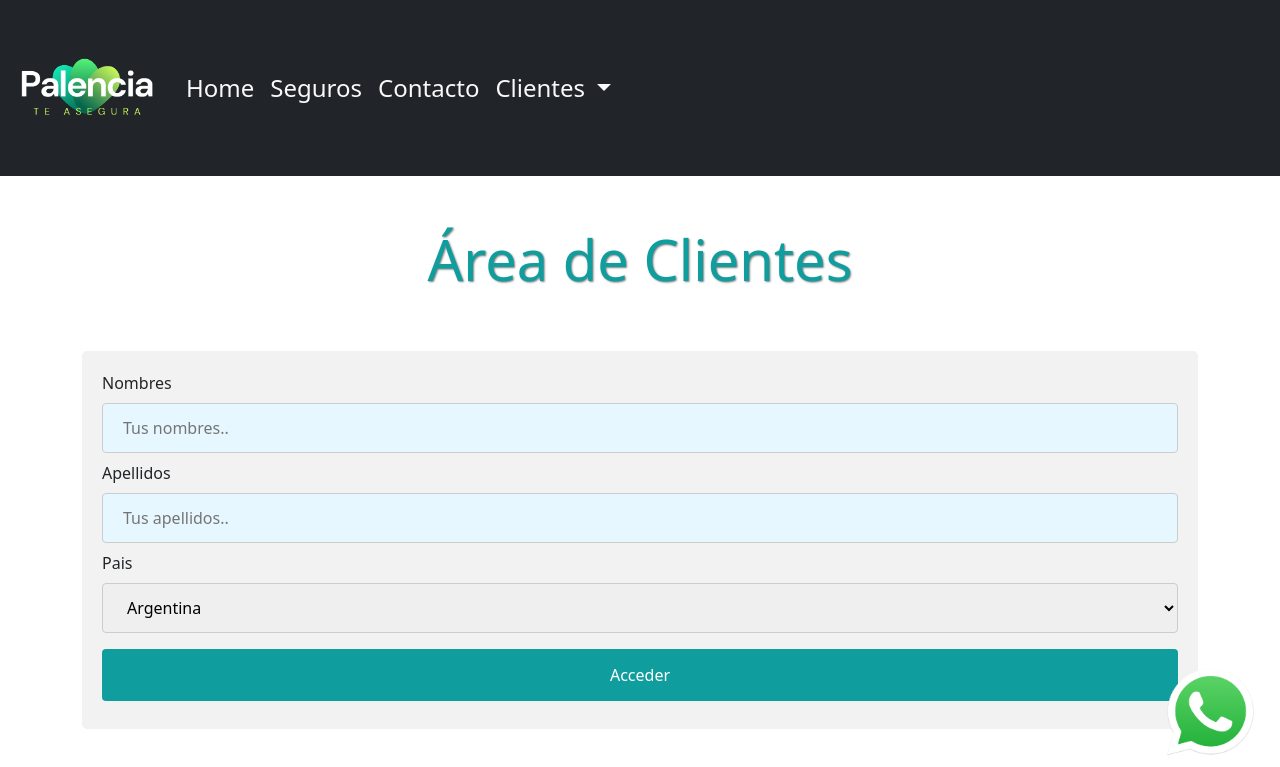
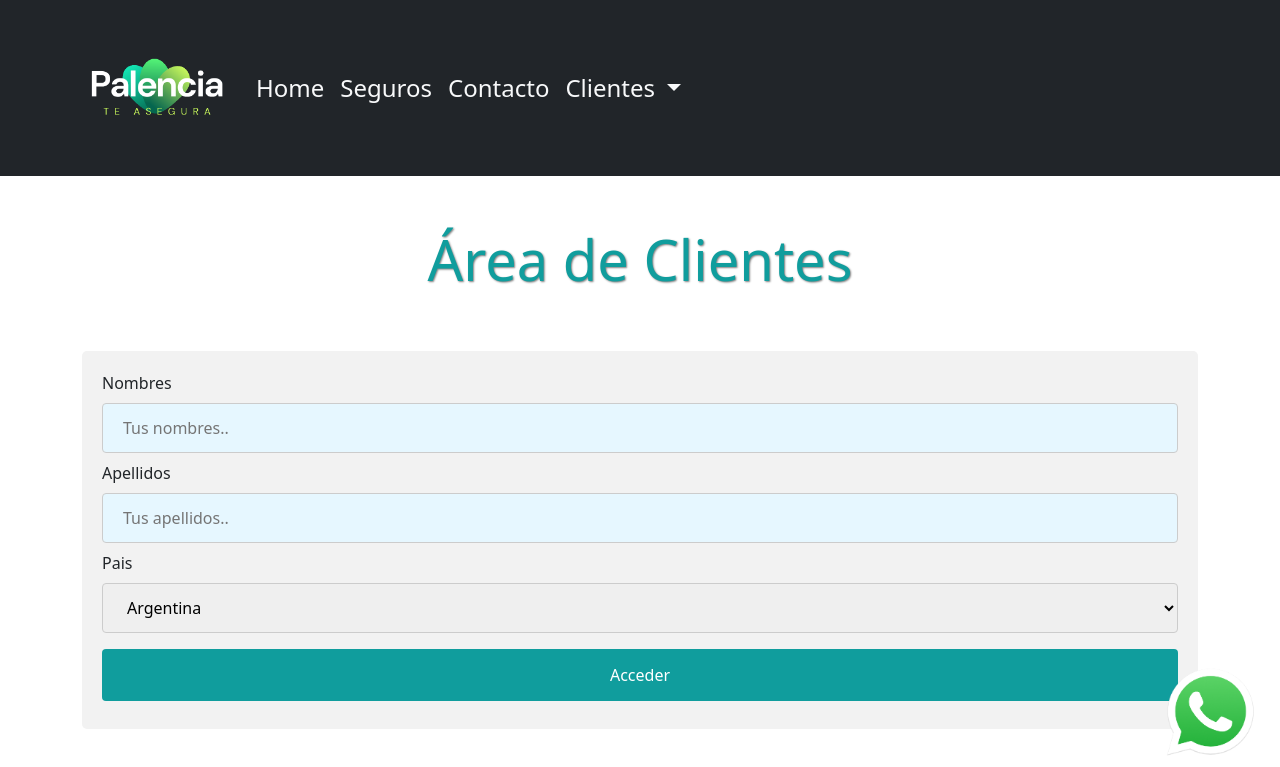
Before and after one commit to josempalencia/PreEntrega2-Palencia, a website: page pages/areacliente.html in a window 1280 px wide. Shown: the top 767 px of the page. Drawn offline with nearby package versions, Linux system fonts and the light colour scheme.

Commit message:
arreglo navbar en todas las paginas

```diff
--- a/pages/areacliente.html
+++ b/pages/areacliente.html
@@ -15,7 +15,7 @@
 <body>
     <header>
         <nav class="navbar navbar-expand-lg bg-dark">
-            <div class="container-fluid">
+            <div class="container-sm">
               <a class="navbar-brand" href="../index.html">
                 <img src="../assets/Palencia-logo.png" alt="logo" width="150" height="auto">
               </a>
```
Also changed, not shown: pages/blog.html (+1 -1 lines), pages/contacto.html (+1 -1 lines), pages/seguros.html (+1 -1 lines).
